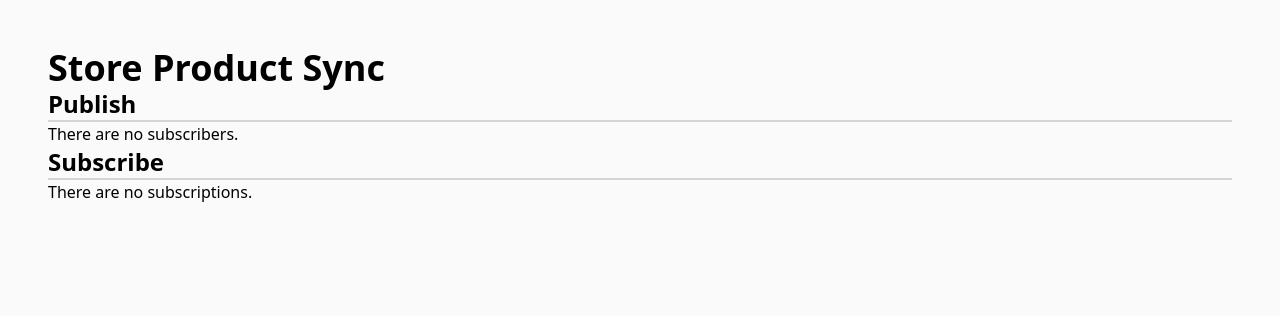
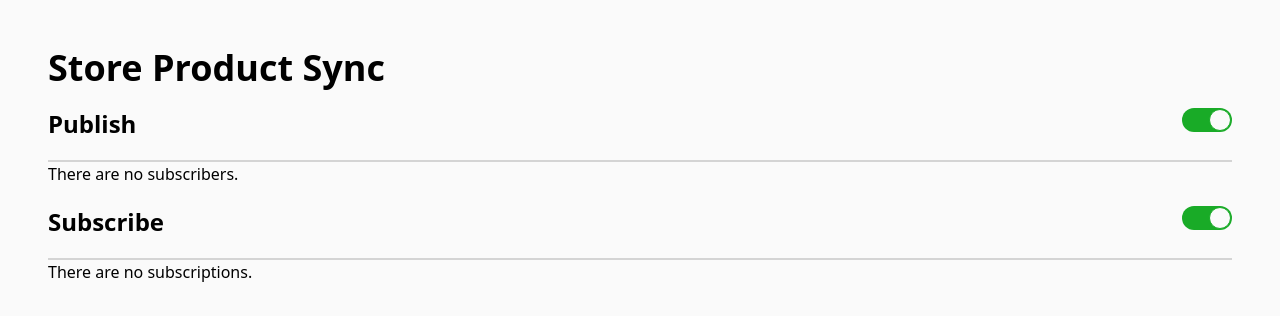
Before and after one commit to nikolay-waveo/products-testing, a Next.js app: page /admin in a window 1280 px wide. Shown: the top 316 px of the page. Built offline with nearby package versions, Linux system fonts and the light colour scheme; what @shopify/polaris would draw is missing.

Commit message:
Feat: Add react-toggle

```diff
--- a/components/Section.tsx
+++ b/components/Section.tsx
@@ -1,18 +1,29 @@
-import React from 'react'
+import React, { useState } from 'react'
+import Toggle from 'react-toggle'
+import "react-toggle/style.css"
 import { ISection } from 'types'
+
 
 const Section: React.FC<ISection> = ({
   sectionTitle,
   children
 }) => {
+
+  const [toggleOn, setToggleOn] = useState(true)
+
   return (
     <section className="divide-y-2 divide-gray-300 divide-solid">
 
-      <h2 className="text-2xl font-semibold">{ sectionTitle }</h2>
+      <div className="flex justify-between content-center my-5">
+        <h2 className="text-2xl font-semibold">{ sectionTitle }</h2>
 
-      <div>
-        { children }
+        <Toggle
+          defaultChecked={toggleOn}
+          icons={false}
+          onChange={() => setToggleOn(!toggleOn)} />
       </div>
+
+      { toggleOn && <div> { children } </div> }
 
     </section>
   )
```
